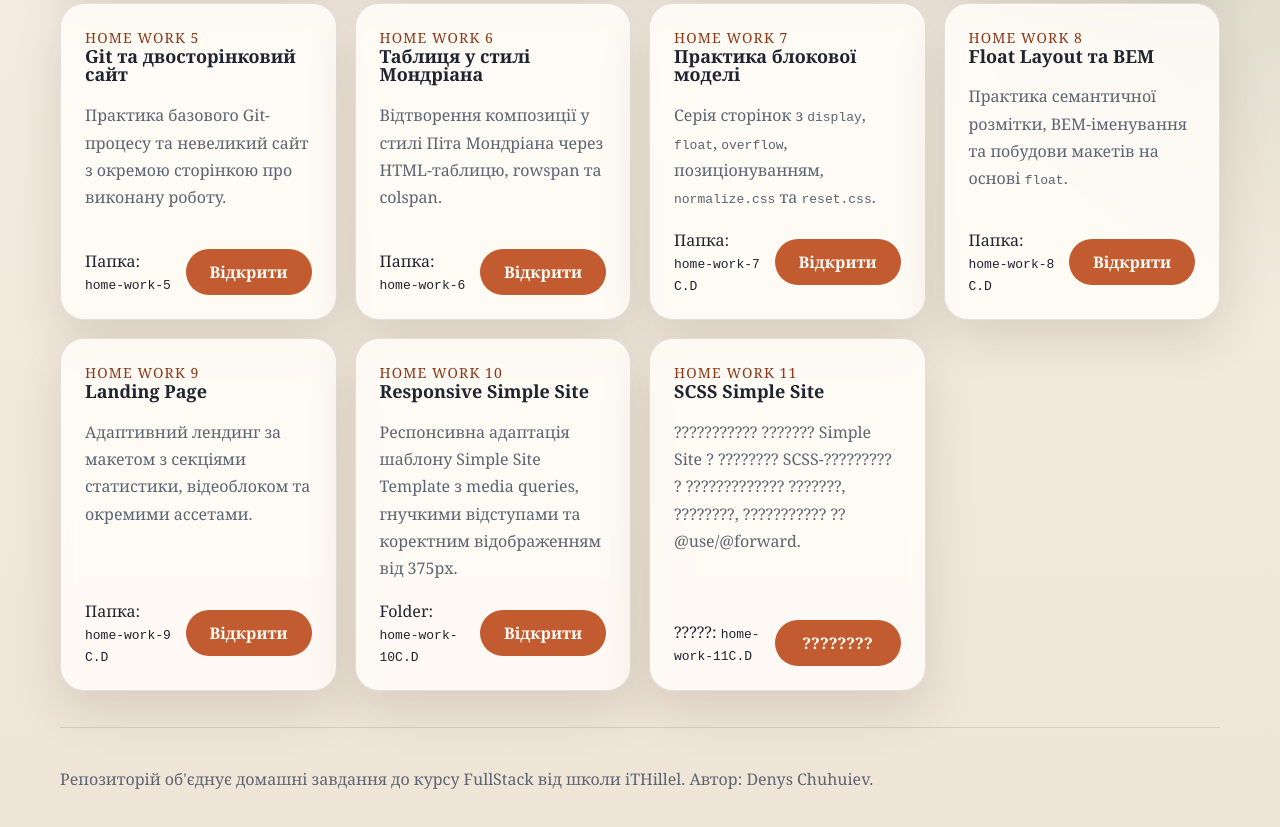
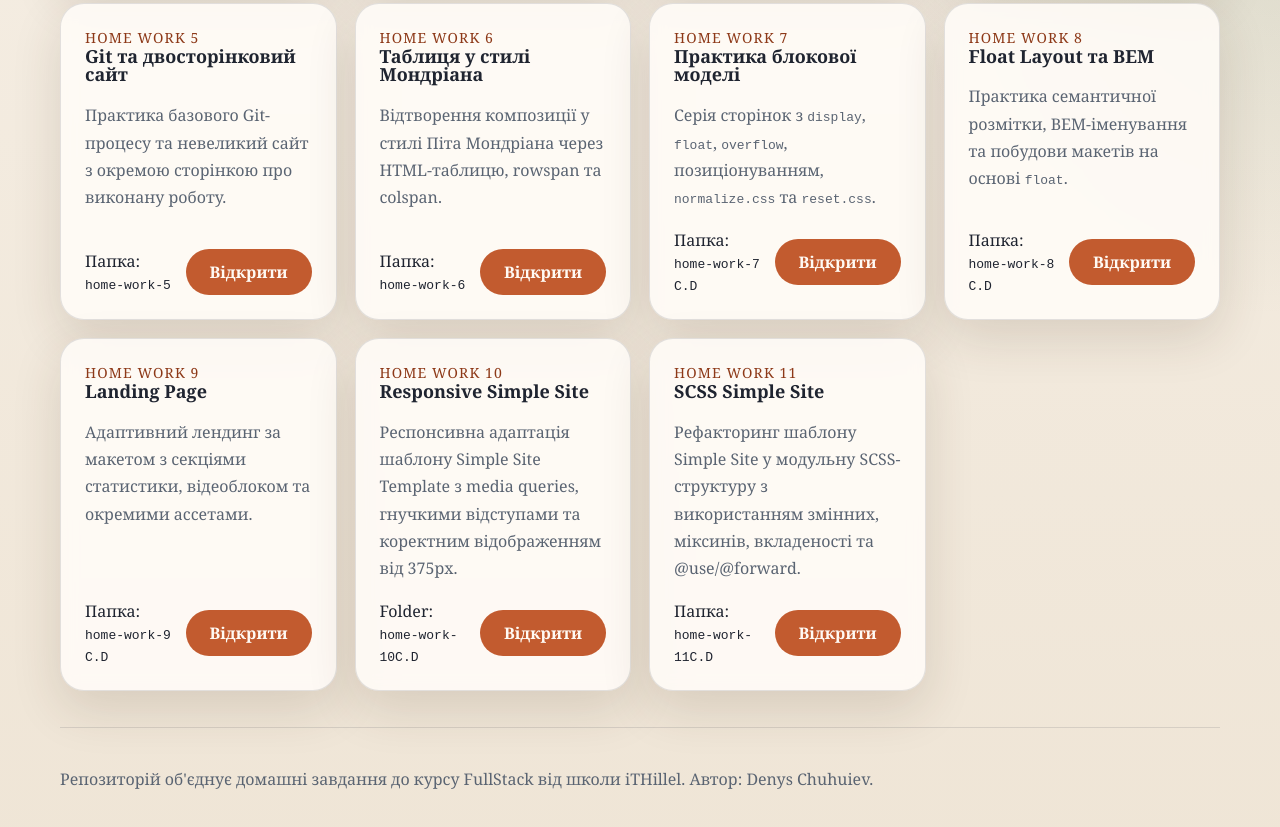
Before and after one commit to denchuhuiev-lgtm/Chuhuiev_Denys_HW, a plain HTML site: page index.html in a window 1280 px wide. Shown: the part 990-1817 px from the top of the page. Drawn offline with Linux system fonts and the light colour scheme.

Commit message:
Fix homework 11 card text in main index

```diff
--- a/index.html
+++ b/index.html
@@ -446,11 +446,11 @@
             </div>
           </div>
           <p class="card__text">
-            ??????????? ??????? Simple Site ? ???????? SCSS-????????? ? ????????????? ???????, ????????, ??????????? ?? @use/@forward.
+            Рефакторинг шаблону Simple Site у модульну SCSS-структуру з використанням змінних, міксинів, вкладеності та @use/@forward.
           </p>
           <div class="card__footer">
-            <span>?????: <code>home-work-11C.D</code></span>
-            <a class="card__link" href="home-work-11C.D/index.html">????????</a>
+            <span>Папка: <code>home-work-11C.D</code></span>
+            <a class="card__link" href="home-work-11C.D/index.html">Відкрити</a>
           </div>
         </article>
 
```
